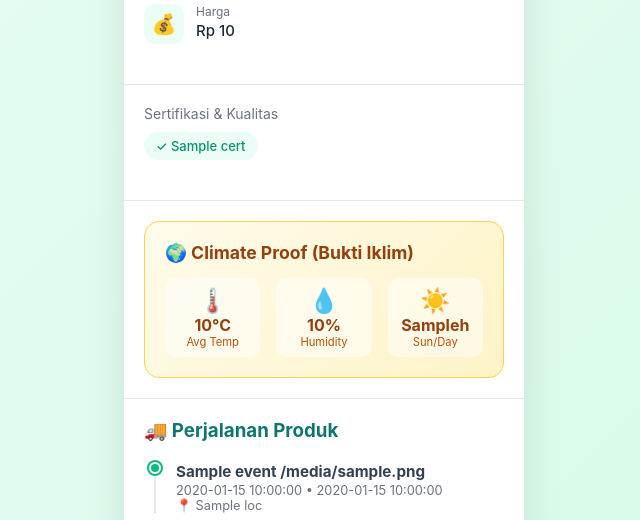
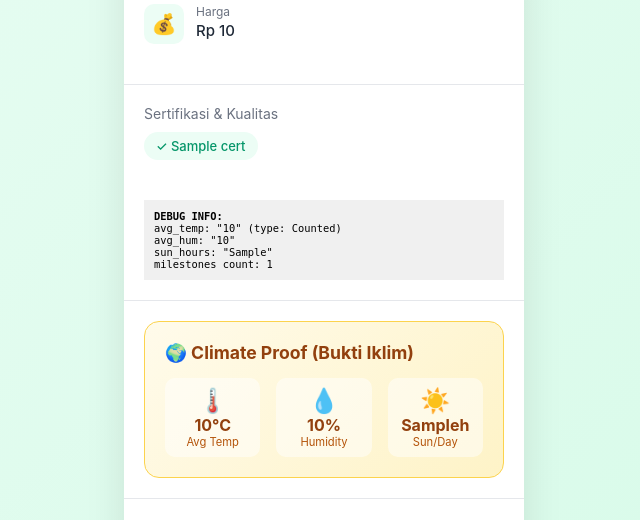
Before and after one commit to yandri918/vercel_scan, a Flask app: template app/templates/product_passport.html in a window 1280 px wide. Shown: the part 593-1113 px from the top of the page, without its empty margins (316-956 px from the left). Run offline with Flask 3, Linux system fonts and the light colour scheme; the template is opened without the code that fills it: most values are stand-ins (such as "Sample title", 1, 10 or a date in 2020).

Commit message:
debug: Add debug output to see actual climate values

```diff
--- a/app/templates/product_passport.html
+++ b/app/templates/product_passport.html
@@ -247,6 +247,16 @@
                 </div>
             </div>
 
+
+            <!-- DEBUG: Show raw values -->
+            <div style="background: #f0f0f0; padding: 10px; margin: 20px; font-size: 0.8em; font-family: monospace;">
+                <strong>DEBUG INFO:</strong><br>
+                avg_temp: "{{ product.avg_temp }}" (type: {{ product.avg_temp.__class__.__name__ }})<br>
+                avg_hum: "{{ product.avg_hum }}"<br>
+                sun_hours: "{{ product.sun_hours }}"<br>
+                milestones count: {{ product.milestones|length }}
+            </div>
+
             <!-- CLIMATE PROOF SECTION -->
             {% if product.avg_temp %}
             <div class="divider"></div>
```
